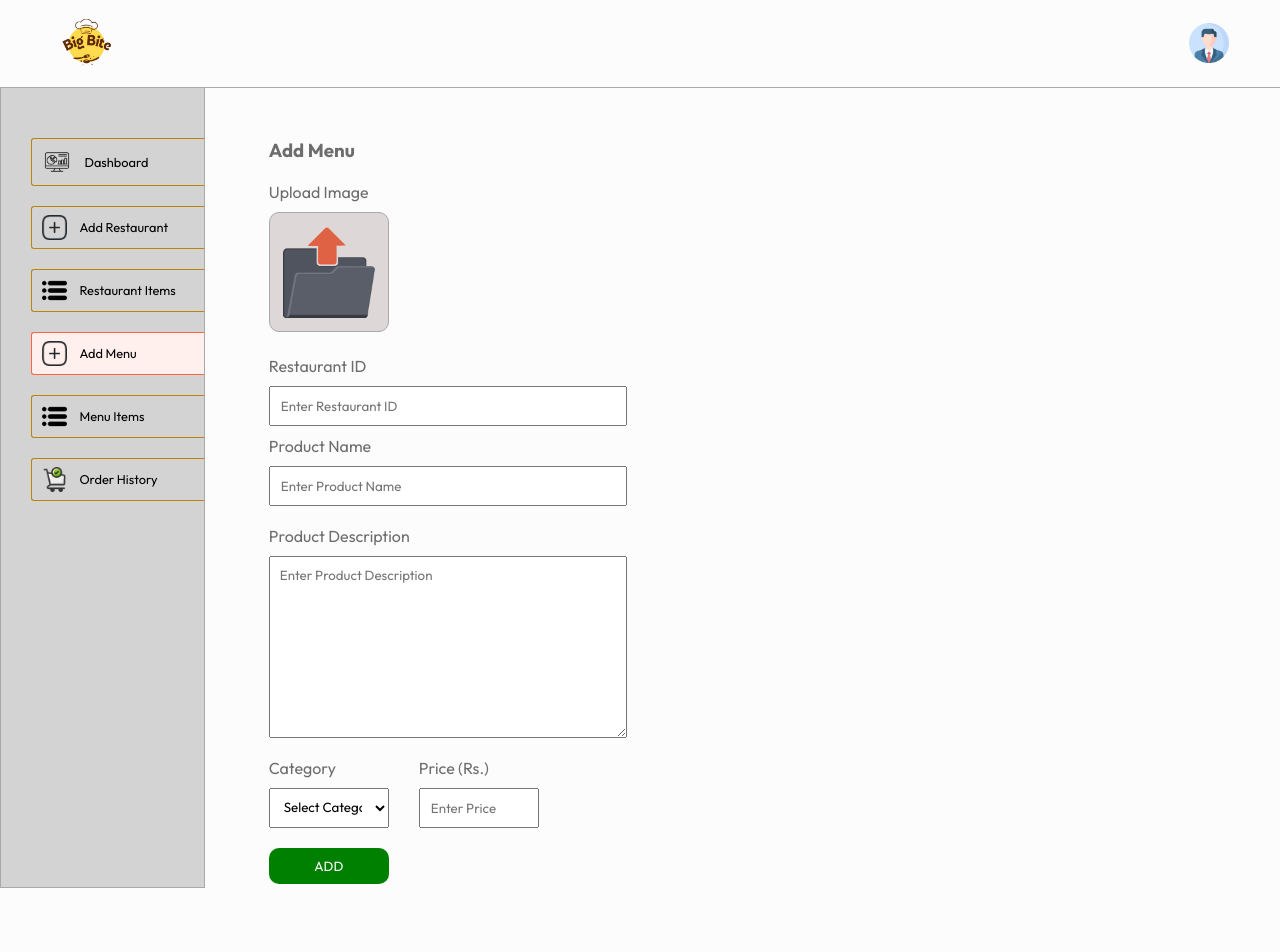
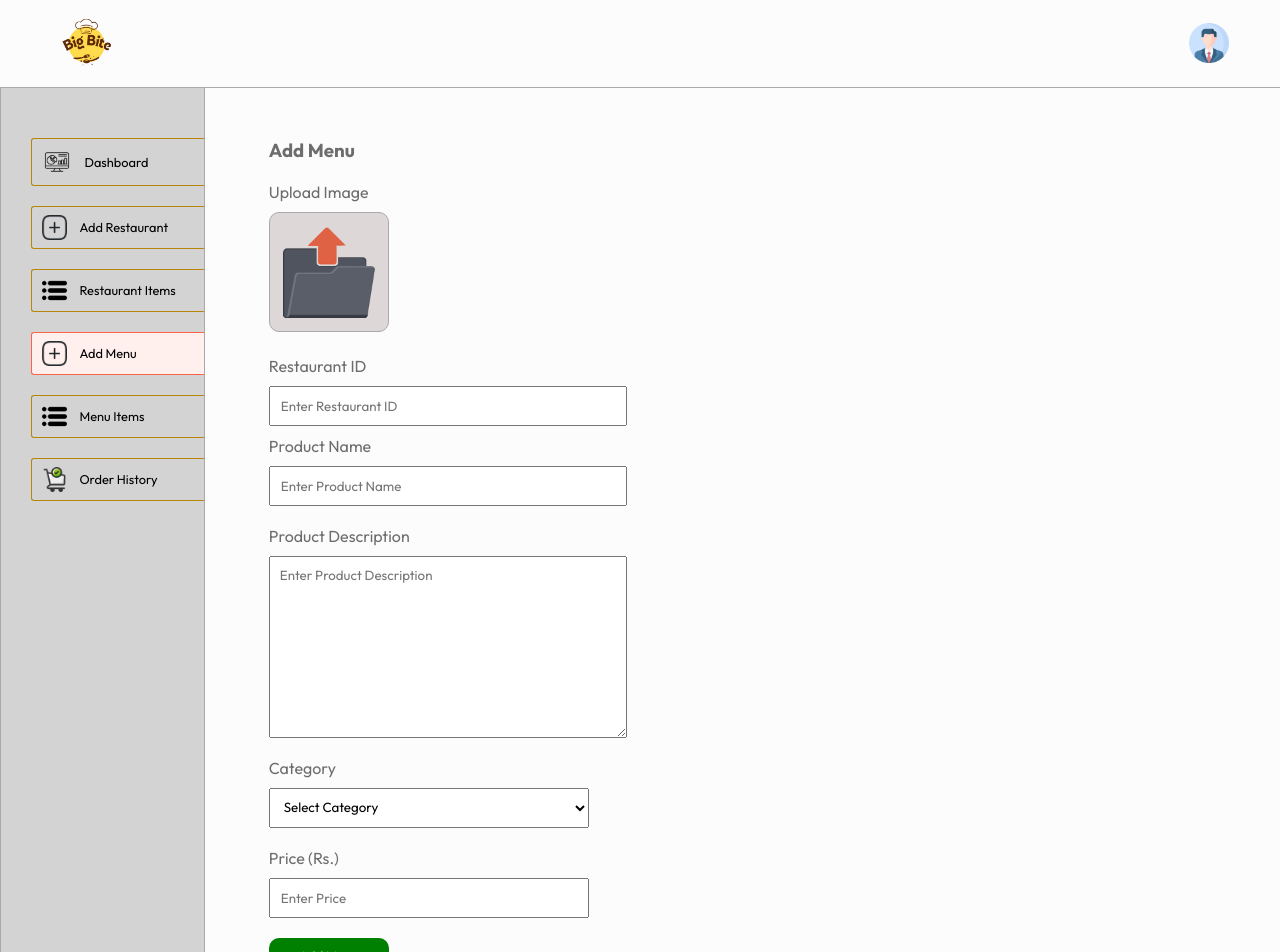
Before and after one commit to nisulaRap/RestaurantAdmin, a React (Vite) app in the folder Frontend/: page /addmenu in a window 1280 px wide. Shown: the top 952 px of the page. Before the commit the page ends 888 px from the top, so only its background shows below. Built offline with nearby package versions, Linux system fonts and the light colour scheme.

Commit message:
Updated size and color

```diff
--- a/Frontend/src/Pages/AddMenu/AddMenu.css
+++ b/Frontend/src/Pages/AddMenu/AddMenu.css
@@ -4,6 +4,7 @@
     margin-top: 50px;
     color: #6d6d6d;
     font-size: 16px;
+    margin-bottom: 50px;
 }
 
 .add form{
@@ -26,13 +27,8 @@
     padding: 10px;
 }
 
-.add-category-price {
-    display: flex;
-    gap: 30px;
-}
-
-.add-category-price select, .add-category-price input {
-    max-width: 120px;
+.add-category select, .add-price input {
+    max-width: 320px;
     padding: 10px;
 }
 
--- a/Frontend/src/Pages/AddMenu/Addmenu.jsx
+++ b/Frontend/src/Pages/AddMenu/Addmenu.jsx
@@ -104,8 +104,7 @@ const Addmenu = () => {
                         required
                     ></textarea>
                 </div>
-                <div className='add-category-price'>
-                    <div className='add-category flex-col'>
+                <div className='add-category flex-col'>
                         <p>Category</p>
                         <select
                             onChange={onChangeHandler}
@@ -132,8 +131,7 @@ const Addmenu = () => {
                             required
                         />
                     </div>
-                </div>
-                <button type='submit' className='add-btn'>ADD</button>
+                <button type='submit' className='add-btn'>Add Menu</button>
             </form>
         </div>
     );
```
